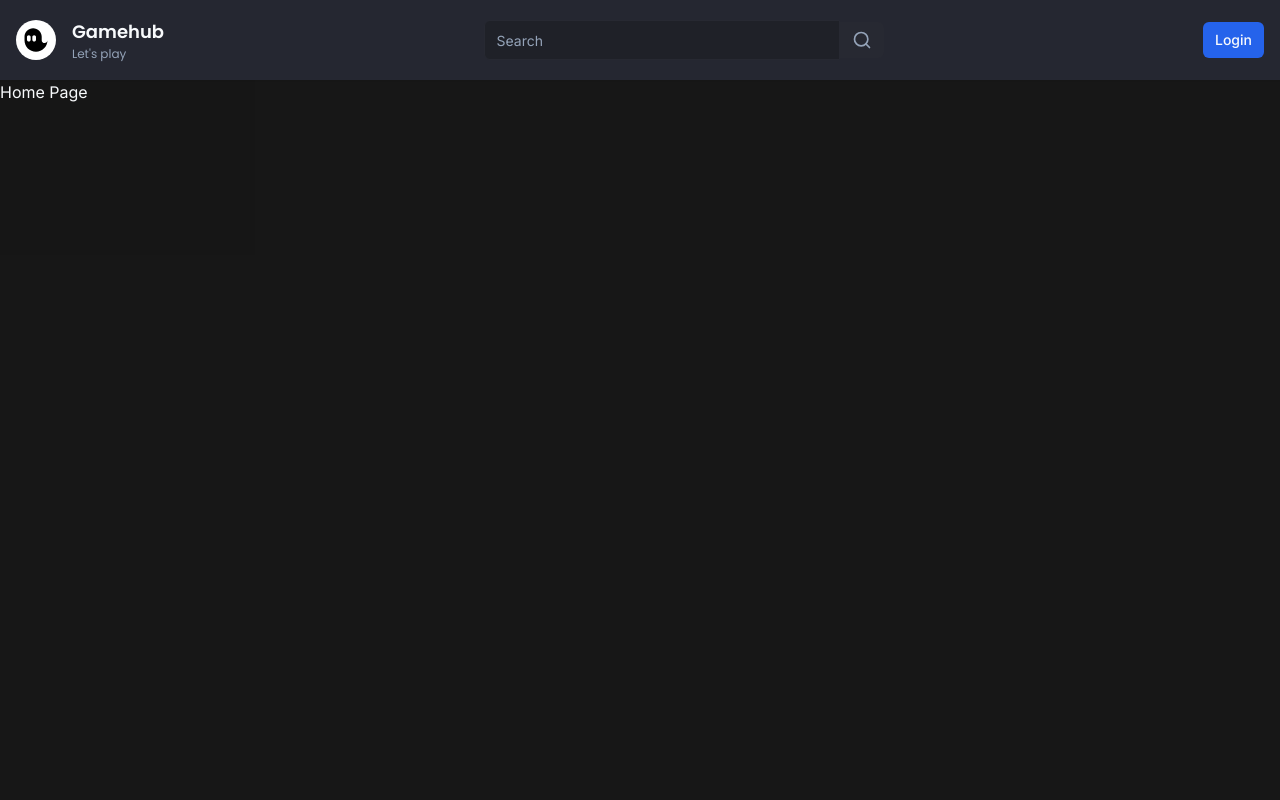
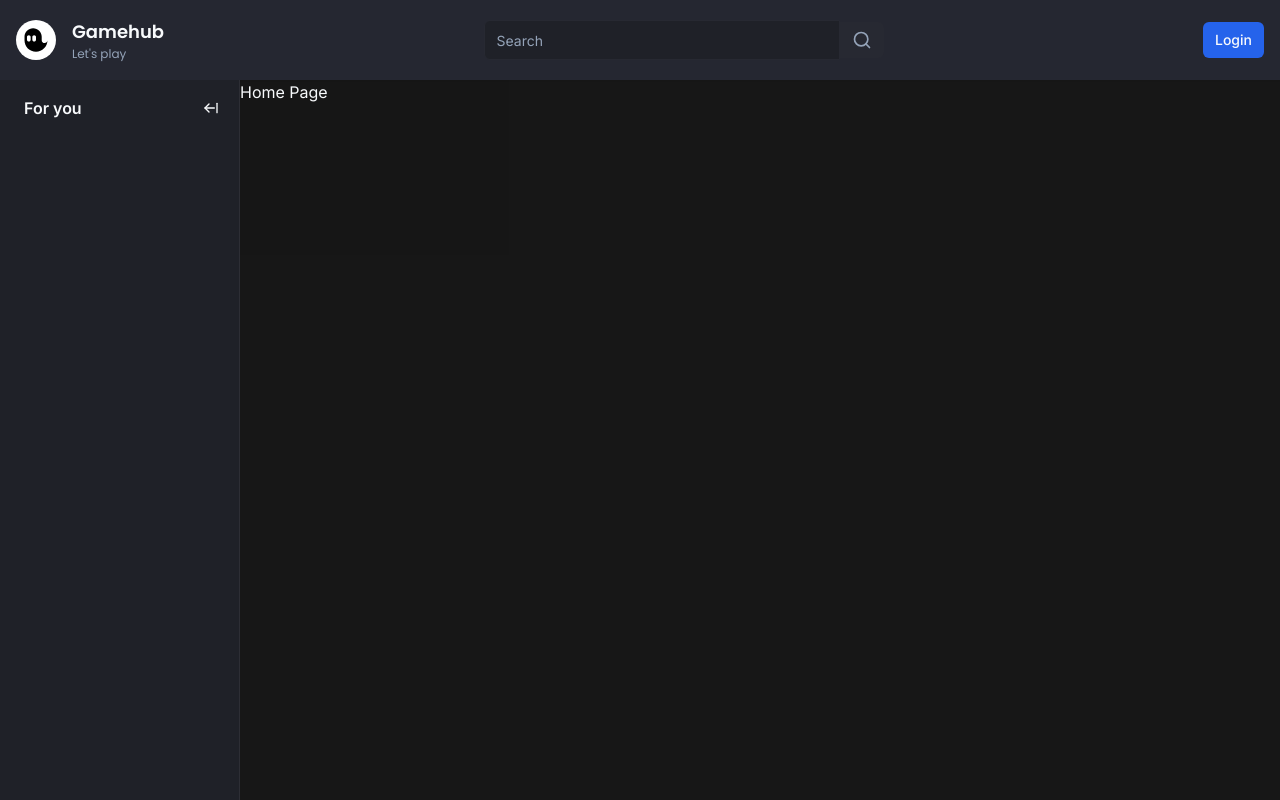
Before and after one commit to peng940825/twitch-clone, a Next.js app: page / in a window 1280 px wide. Built offline with nearby package versions, Linux system fonts and the light colour scheme; no server answers.

Commit message:
add sidebar

```diff
--- /dev/null
+++ b/app/(browse)/_components/container.tsx
@@ -0,0 +1,33 @@
+"use client";
+
+import { useEffect } from "react";
+import { useMediaQuery } from "usehooks-ts";
+
+import { cn } from "@/lib/utils";
+import { useSidebar } from "@/store/use-sidebar";
+
+interface ContainerProps {
+  children: React.ReactNode;
+}
+
+export function Container({ children }: ContainerProps) {
+  const matches = useMediaQuery("(max-width: 1024px)");
+
+  const { collapsed, onExpand, onCollapse } = useSidebar((state) => state);
+
+  useEffect(() => {
+    if (matches) {
+      onCollapse();
+    } else {
+      onExpand();
+    }
+  }, [matches, onExpand, onCollapse]);
+
+  return (
+    <div
+      className={cn("flex-1", collapsed ? "ml-[70px]" : "ml-[70px] lg:ml-60")}
+    >
+      {children}
+    </div>
+  );
+}
--- /dev/null
+++ b/app/(browse)/_components/sidebar/index.tsx
@@ -0,0 +1,10 @@
+import { Toggle } from "./toggle";
+import { Wrapper } from "./wrapper";
+
+export function Sidebar() {
+  return (
+    <Wrapper>
+      <Toggle />
+    </Wrapper>
+  );
+}
--- /dev/null
+++ b/app/(browse)/_components/sidebar/toggle.tsx
@@ -0,0 +1,53 @@
+"use client";
+
+import { ArrowLeftFromLine, ArrowRightFromLine } from "lucide-react";
+
+import { Hint } from "@/components/hint";
+import { Button } from "@/components/ui/button";
+import { useSidebar } from "@/store/use-sidebar";
+
+export function Toggle() {
+  const { collapsed, onExpand, onCollapse } = useSidebar((state) => state);
+
+  const label = collapsed ? "Expand" : "Collapse";
+
+  return (
+    <>
+      {collapsed && (
+        <div className="hidden lg:flex w-full items-center justify-center pt-4 mb-4">
+          <Hint
+            label={label}
+            side="right"
+            asChild
+          >
+            <Button
+              className="h-auto p-2"
+              variant="ghost"
+              onClick={onExpand}
+            >
+              <ArrowRightFromLine className="h-4 w-4" />
+            </Button>
+          </Hint>
+        </div>
+      )}
+      {!collapsed && (
+        <div className="p-3 pl-6 mb-2 flex items-center w-full">
+          <p className="font-semibold text-primary">For you</p>
+          <Hint
+            label={label}
+            side="right"
+            asChild
+          >
+            <Button
+              className="h-auto p-2 ml-auto"
+              variant="ghost"
+              onClick={onCollapse}
+            >
+              <ArrowLeftFromLine className="h-4 w-4" />
+            </Button>
+          </Hint>
+        </div>
+      )}
+    </>
+  );
+}
--- /dev/null
+++ b/app/(browse)/_components/sidebar/wrapper.tsx
@@ -0,0 +1,23 @@
+"use client";
+
+import { cn } from "@/lib/utils";
+import { useSidebar } from "@/store/use-sidebar";
+
+interface WrapperProps {
+  children: React.ReactNode;
+}
+
+export function Wrapper({ children }: WrapperProps) {
+  const { collapsed } = useSidebar((state) => state);
+
+  return (
+    <aside
+      className={cn(
+        "fixed left-0 flex flex-col w-60 h-full bg-background border-r border-[#2d2e35] z-50",
+        collapsed && "w-[70px]"
+      )}
+    >
+      {children}
+    </aside>
+  );
+}
--- a/app/(browse)/layout.tsx
+++ b/app/(browse)/layout.tsx
@@ -1,4 +1,6 @@
 import { Navbar } from "./_components/navbar";
+import { Sidebar } from "./_components/sidebar";
+import { Container } from "./_components/container";
 
 export default function BrowseLayout({
   children,
@@ -8,7 +10,10 @@
   return (
     <>
       <Navbar />
-      <div className="flex h-full pt-20">{children}</div>
+      <div className="flex h-full pt-20">
+        <Sidebar />
+        <Container>{children}</Container>
+      </div>
     </>
   );
 }
--- /dev/null
+++ b/components/hint.tsx
@@ -0,0 +1,31 @@
+import {
+  Tooltip,
+  TooltipContent,
+  TooltipTrigger,
+  TooltipProvider,
+} from "@/components/ui/tooltip";
+
+interface HintProps {
+  label: string;
+  children: React.ReactNode;
+  asChild?: boolean;
+  side?: "top" | "bottom" | "left" | "right";
+  align?: "start" | "center" | "end";
+}
+
+export function Hint({ label, children, asChild, side, align }: HintProps) {
+  return (
+    <TooltipProvider>
+      <Tooltip delayDuration={0}>
+        <TooltipTrigger asChild={asChild}>{children}</TooltipTrigger>
+        <TooltipContent
+          className="text-black bg-white"
+          side={side}
+          align={align}
+        >
+          <p className="font-semibold">{label}</p>
+        </TooltipContent>
+      </Tooltip>
+    </TooltipProvider>
+  );
+}
--- /dev/null
+++ b/components/ui/tooltip.tsx
@@ -0,0 +1,31 @@
+"use client";
+
+import * as React from "react";
+import * as TooltipPrimitive from "@radix-ui/react-tooltip";
+
+import { cn } from "@/lib/utils";
+
+const TooltipProvider = TooltipPrimitive.Provider;
+
+const Tooltip = TooltipPrimitive.Root;
+
+const TooltipTrigger = TooltipPrimitive.Trigger;
+
+const TooltipContent = React.forwardRef<
+  React.ElementRef<typeof TooltipPrimitive.Content>,
+  React.ComponentPropsWithoutRef<typeof TooltipPrimitive.Content>
+>(({ className, sideOffset = 4, ...props }, ref) => (
+  <TooltipPrimitive.Content
+    ref={ref}
+    sideOffset={sideOffset}
+    className={cn(
+      "z-50 overflow-hidden rounded-md border bg-popover px-3 py-1.5 text-sm text-popover-foreground shadow-md animate-in fade-in-0 zoom-in-95 data-[state=closed]:animate-out data-[state=closed]:fade-out-0 data-[state=closed]:zoom-out-95 data-[side=bottom]:slide-in-from-top-2 data-[side=left]:slide-in-from-right-2 data-[side=right]:slide-in-from-left-2 data-[side=top]:slide-in-from-bottom-2",
+      className
+    )}
+    {...props}
+  />
+));
+
+TooltipContent.displayName = TooltipPrimitive.Content.displayName;
+
+export { Tooltip, TooltipTrigger, TooltipContent, TooltipProvider };
--- a/package.json
+++ b/package.json
@@ -13,6 +13,7 @@
     "@clerk/themes": "^1.7.9",
     "@prisma/client": "^5.10.2",
     "@radix-ui/react-slot": "^1.0.2",
+    "@radix-ui/react-tooltip": "^1.0.7",
     "class-variance-authority": "^0.7.0",
     "clsx": "^2.1.0",
     "lucide-react": "^0.344.0",
@@ -23,7 +24,9 @@
     "react-dom": "^18",
     "svix": "^1.21.0",
     "tailwind-merge": "^2.2.1",
-    "tailwindcss-animate": "^1.0.7"
+    "tailwindcss-animate": "^1.0.7",
+    "usehooks-ts": "^3.0.1",
+    "zustand": "^4.5.2"
   },
   "devDependencies": {
     "@types/node": "^20",
--- /dev/null
+++ b/store/use-sidebar.ts
@@ -0,0 +1,13 @@
+import { create } from "zustand";
+
+interface SidebarStore {
+  collapsed: boolean;
+  onExpand: () => void;
+  onCollapse: () => void;
+}
+
+export const useSidebar = create<SidebarStore>((set) => ({
+  collapsed: false,
+  onExpand: () => set(() => ({ collapsed: false })),
+  onCollapse: () => set(() => ({ collapsed: true })),
+}));
```
Also changed, not shown: 1 other file (tests, documents, lock files or other folders).
